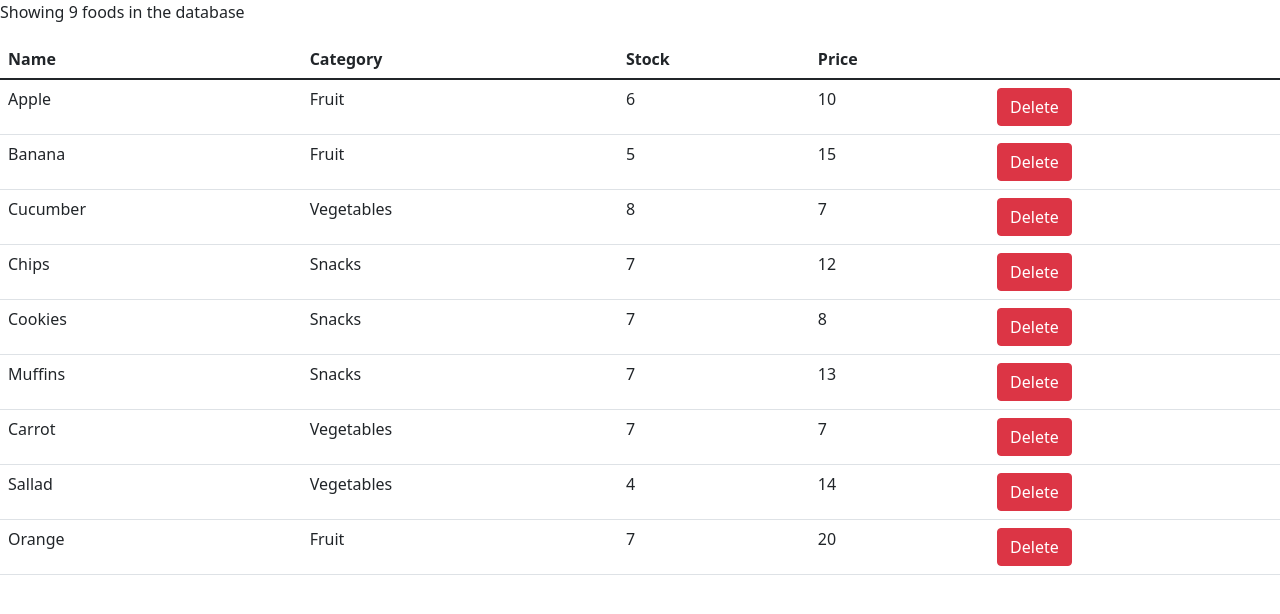
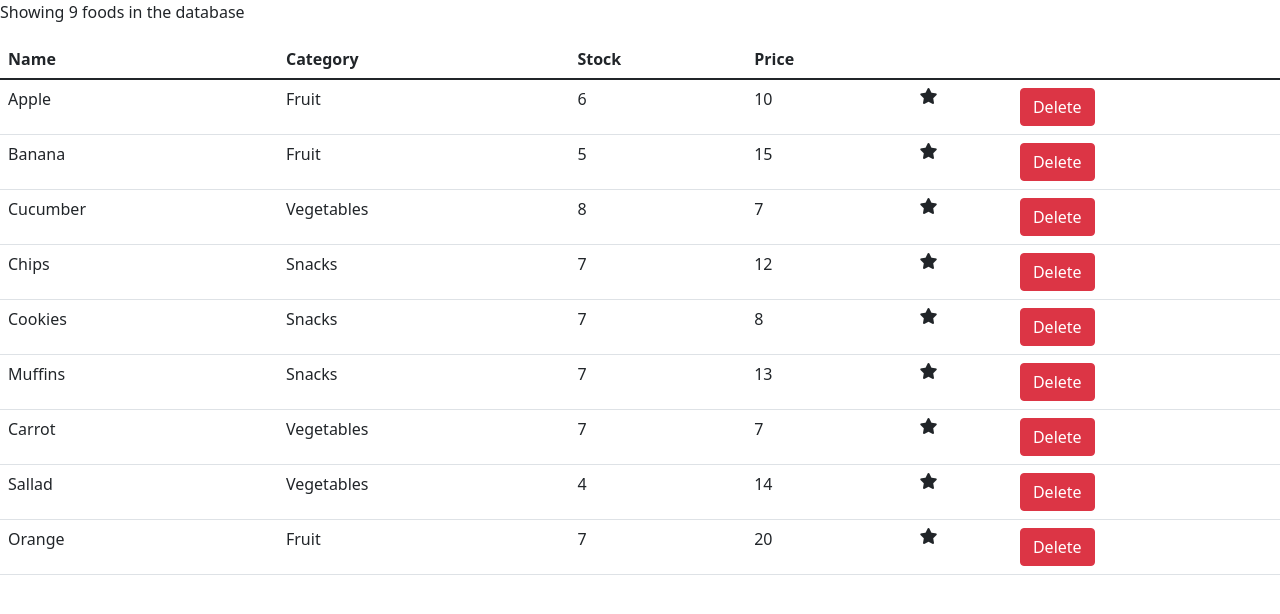
Before and after one commit to eva-hs/intensive-foods, a React (Create React App) app: page / in a window 1280 px wide. Shown: the top 614 px of the page. Built offline with nearby package versions, Linux system fonts and the light colour scheme.

Commit message:
Installed fontawesome and created star icon in table

```diff
--- a/package.json
+++ b/package.json
@@ -3,6 +3,7 @@
   "version": "0.1.0",
   "private": true,
   "dependencies": {
+    "@fortawesome/fontawesome-free": "^6.1.1",
     "@testing-library/jest-dom": "^5.16.4",
     "@testing-library/react": "^13.3.0",
     "@testing-library/user-event": "^13.5.0",
--- a/src/App.jsx
+++ b/src/App.jsx
@@ -1,5 +1,6 @@
 import React, { Component } from "react";
 import { getFoods } from "./fakeFoodService";
+import "@fortawesome/fontawesome-free/css/all.css";
 
 class App extends Component {
   // Skapa state med min array. Arrayen hämtas från fakeFoodService.
@@ -38,6 +39,9 @@ class App extends Component {
                 <td>{food.numberInStock}</td>
                 <td>{food.price}</td>
                 <td>
+                  <i className="fa-solid fa-star" />
+                </td>
+                <td>
                   <button
                     className="btn btn-danger"
                     onClick={() => this.handleDelete(food._id)}
```
Also changed, not shown: src/components/Favorite.jsx (added, +9 -0 lines), 1 other file (tests, documents, lock files or other folders).
